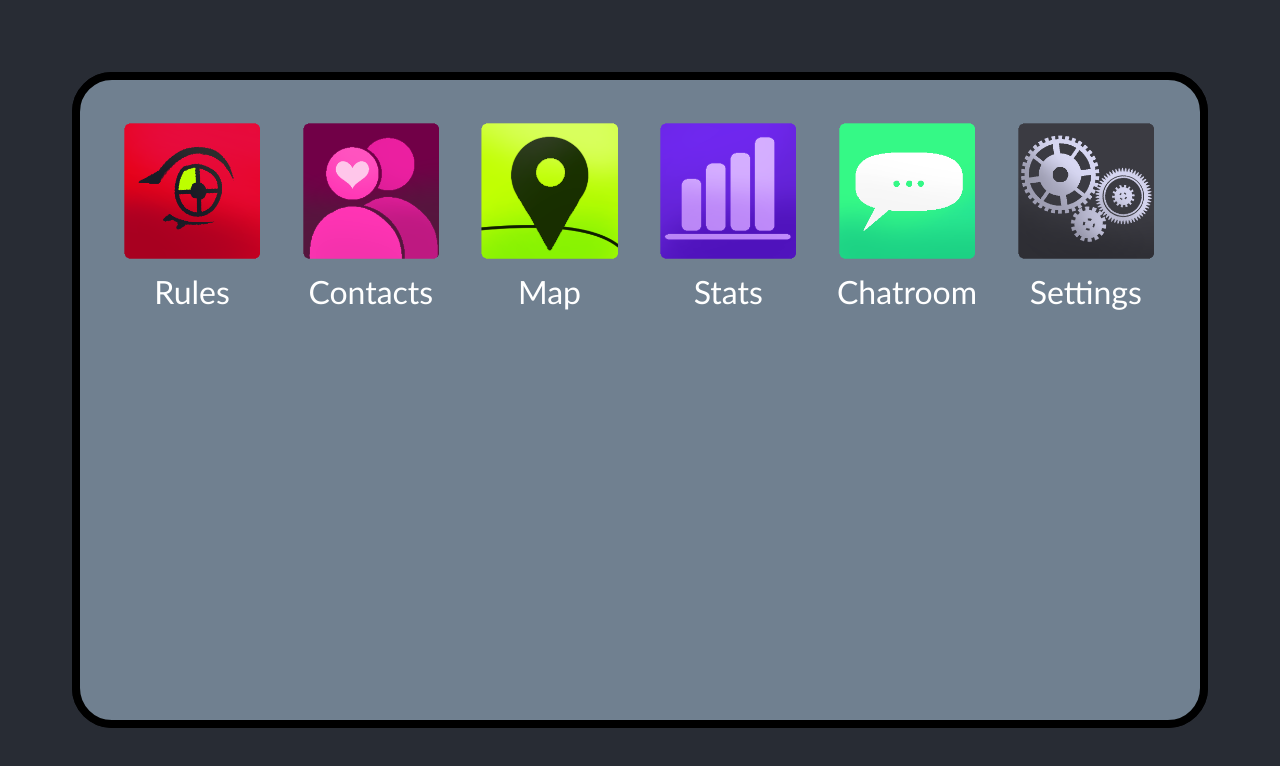
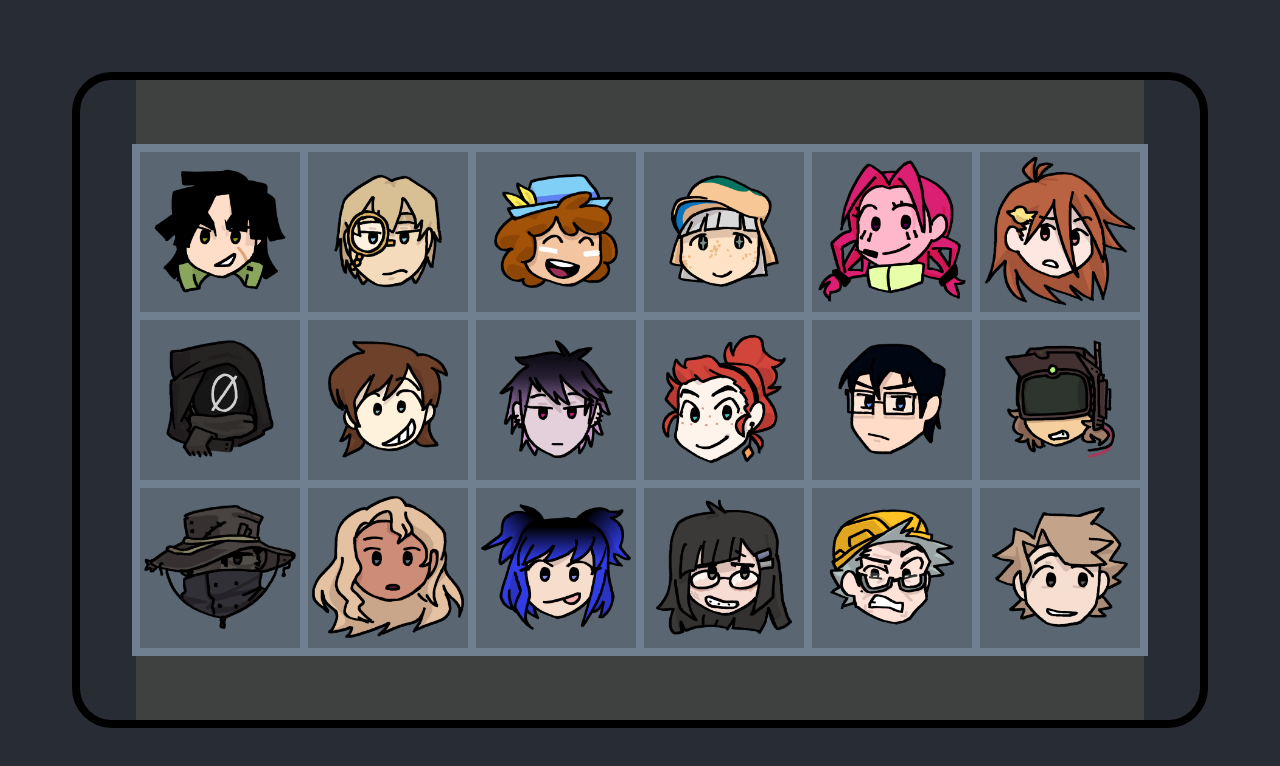
Before and after one commit to SNTPG/shds-site, a React (Create React App) app in the folder site/: page / in a window 1280 px wide. Shown: the top 766 px of the page. Built offline with nearby package versions, Linux system fonts and the light colour scheme.

Commit message:
Tablet overlay et al

```diff
--- a/site/src/App.css
+++ b/site/src/App.css
@@ -60,47 +60,82 @@ p {
   width:140vh;
   border:1vh solid #000;
   border-radius:5vh;
+  position:absolute;
 }
 
 #tabletWrapper{
   height:inherit;
   width:inherit;
+  margin:0;
+}
+
+#tabletCamera{
+  width:5%;
+  height:100%;
+  margin:0;
+  display:inline-block;
+}
+#tabletHome{
+  width:5%;
+  height:100%;
+  margin:0;
+  display:inline-block;
+}
+
+#tabletScreen{
+  position:absolute;
+  width:90%;
+  height:100%;
+  margin:0;
+  display:inline-block;
 }
 
 /* Landing */
 
 .landingOverlay{
-  height:inherit;
-  width: inherit;
-  background:slategrey;
-  border:1vh solid black;
-  border-radius:5vh;
+  top:0;
+  left:0;
+  height:100%;
+  width: 100%;
   position:relative;
-  top:-1vh;
-  left:-1vh;
+  z-index:0;
 }
+
+.landingBackground{
+  position:absolute;
+  filter: brightness(0.8);
+  background-image: url('/public/tabletbg.jpg');
+  box-sizing: border-box;
+  background-size: cover;
+  height:100%;
+  width:100%;
+  top:0;
+  left:0;
+  z-index:-2;
+}
+
 .landingMenu{
   height:inherit;
-  width:95%;
+  width:90%;
   margin:auto;
   align-items:center;
   display:flex;
+  z-index:1;
 }
 
 .landingGrid {
   display: grid;
   grid-template-areas:
-  'rules contacts map stats chatroom settings'
-  '. . . . . . '
-  '. . . . . . ';
-  grid-template-rows: 33% 33% 33%;
-  grid-template-columns: 15.8% 15.8% 15.8% 15.8% 15.8% 15.8%;
-  gap: 1%;
+  'rules contacts map stats'
+  'chatroom settings . . ';
+  grid-template-rows: 47.5% 47.5%;
+  grid-template-columns: 21% 21% 21% 21% ;
+  gap: 5%;
   padding:0;
   margin:auto;
   height:90%;
   width: 100%;
-  align-items:stretch;
+  align-items:center;
 }
 
 .appButton{
@@ -124,7 +159,7 @@ p {
   border-radius:5%;
 }
 .appIcon{
-  max-width:100%;
+  max-width:80%;
   max-height:100%;
 }
 
@@ -537,14 +572,10 @@ p {
   display:flex;
   align-items:center;
   justify-content:center;
-  height:inherit;
-  width:inherit;
+  height:100%;
+  height:100%;
   background:rgb(63, 65, 65);
-  border:1vh solid black;
-  border-radius:5vh;
   position:relative;
-  top:-1vh;
-  left:-1vh;
   /*-webkit-transform: rotate(0deg);
   -moz-transform: rotate(0deg);
   -ms-transform: rotate(0deg);
--- a/site/src/App.js
+++ b/site/src/App.js
@@ -13,7 +13,7 @@ function App() {
         <BrowserRouter>
           <ScrollToTop/>
           <Routes>
-            <Route path="/" element={<Tablet><Landing/></Tablet>}/>
+            <Route path="/" element={<Tablet><Cast/></Tablet>}/>
             <Route path="cast" element={<Landing/>}/>
           </Routes>
         </BrowserRouter>
--- a/site/src/pages/Landing.js
+++ b/site/src/pages/Landing.js
@@ -25,6 +25,7 @@ class Landing extends React.Component {
                         {apps}
                     </div>
                 </div>
+                <div className='landingBackground'></div>
                 <div className="loadingAnimation">
 
                 </div>
--- a/site/src/pages/Tablet.js
+++ b/site/src/pages/Tablet.js
@@ -9,7 +9,11 @@ class Tablet extends React.Component {
         return(
             <div id ="tablet">
                 <div id="tabletWrapper">
-                    {this.props.children}
+                    <div id="tabletCamera"/>
+                    <div id="tabletScreen">
+                        {this.props.children}
+                    </div>
+                    <div id="tabletHome"/>
                 </div>
             </div>
         )
```
Also changed, not shown: site/public/tabletbg.jpg (added).
